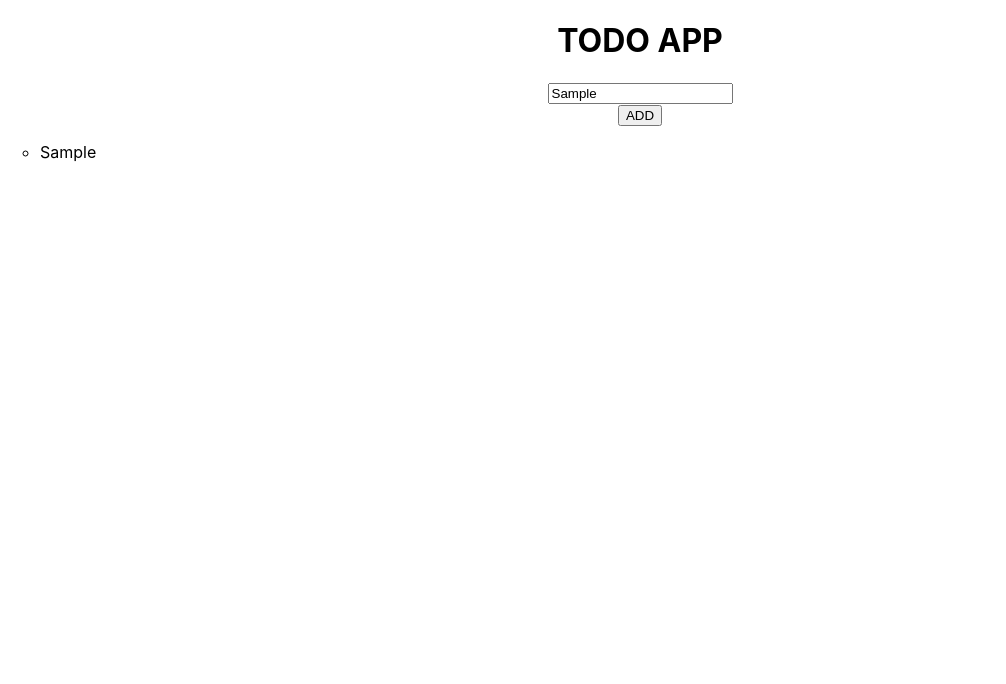
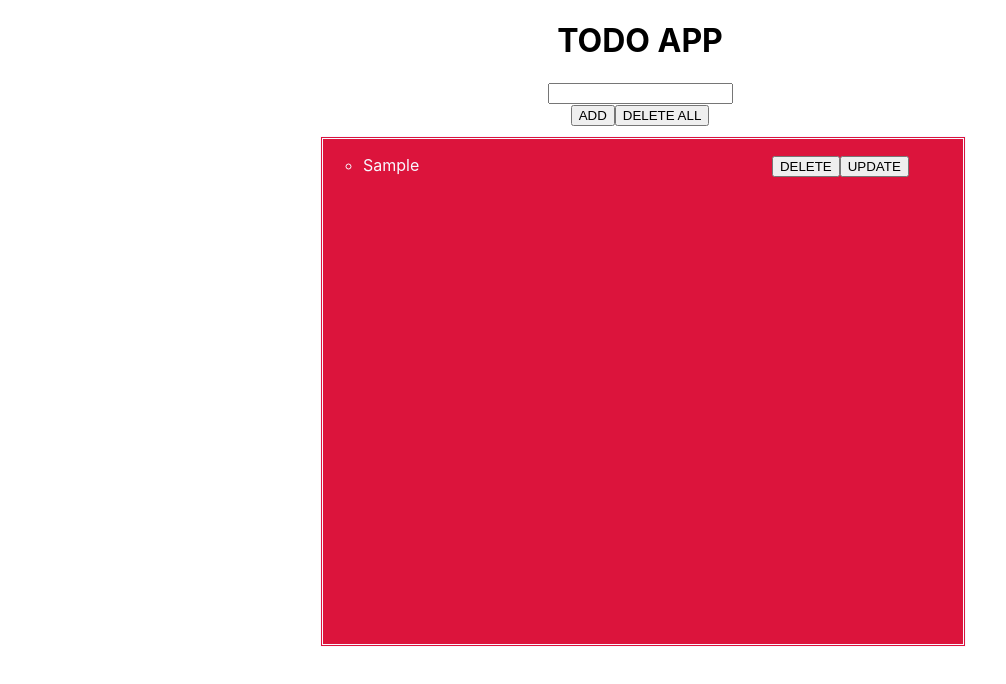
Before and after one commit to muzeeali/Todo-React, a React (Create React App) app: page / in a window 1280 px wide. Both pictures are taken after typing "Sample" into the empty fields and a click on the button "ADD". Shown: the top 684 px of the page, without its empty margins (0-1006 px from the left). Built offline with nearby package versions, Linux system fonts and the light colour scheme.

Commit message:
Update App.js

```diff
--- a/src/App.js
+++ b/src/App.js
@@ -1,4 +1,3 @@
-
 import './App.css';
 import Header from './components/Header';
 import React, { useState } from 'react';
@@ -7,36 +6,58 @@ function App() {
 
 
 
-  const [iValue,setValue]=useState("");
-  const [item,setItem]=useState([]);
+  const [iValue, setValue] = useState("");
+  const [item, setItem] = useState([]);
 
-  const setVal=()=>{
+  const setVal = () => {
+    setItem(() => {
+      return ([...item, iValue]);
+
+    });
+    setValue("");
+  };
+  const deleteItem = (i) => {
+    setItem((old) => {
+      return old.filter((item,id)=>{
+return i !== id;
+      });
+
+    });
+   }
+
+ const deleteAll = () => {
  setItem(()=>{
-      return( [...item,iValue]);
+   return []
  });
-    // console.log(iValue)
-  };
+}
+
+const edit = (index) => {
+  const newVal = prompt("Enter");
+
+  setItem(() => {
+    item[index]=newVal
+    return ([...item]);
+
+  });
+}
 
   return (
-
-    <div >
-
-<Header/>
-
+    <div className='main'>
+      <Header />
       <form>
-         <input  value={iValue}  onChange={e => setValue(e.target.value)} type="text"/>
-
+        <input value={iValue} onChange={e => setValue(e.target.value)} type="text" />
       </form>
       <button onClick={setVal} >ADD</button>
+      <button onClick={deleteAll}>DELETE ALL</button>
+      <div  id='ui'>
       <ul>
-
-     {item.map((setItem,i) =>
-    {
-return <li key={i} >{setItem}</li>
+        {item.map((val, i) => {
+          return <li key={i} >  {val} <span className='btn'><button   onClick={()=>deleteItem(i)}>DELETE</button>
+          <button   onClick={()=>edit(i)}>UPDATE</button></span>
+          </li>
         })}
-
       </ul>
-
+      </div>
     </div>
   );
 }
```
Lines whose indentation alone changed are shown as unchanged.
